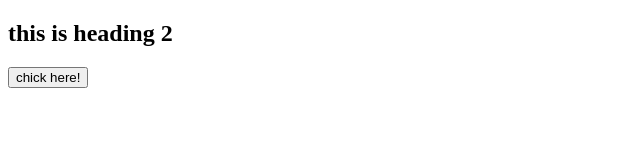
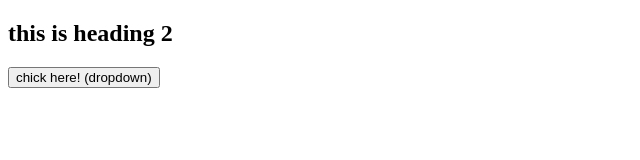
Before and after one commit to Gauravkumarshah120/first-repository, a plain HTML site: page index.html in a window 1280 px wide. Shown: the whole page, without its empty margins (0-640 px from the left). Drawn offline with Linux system fonts and the light colour scheme.

```diff
--- a/index.html
+++ b/index.html
@@ -7,6 +7,6 @@
 </head>
 <body>
     <h2>this is heading 2</h2>
-    <button>chick here!</button>
+    <button>chick here! (dropdown)</button>
 </body>
 </html>
```
